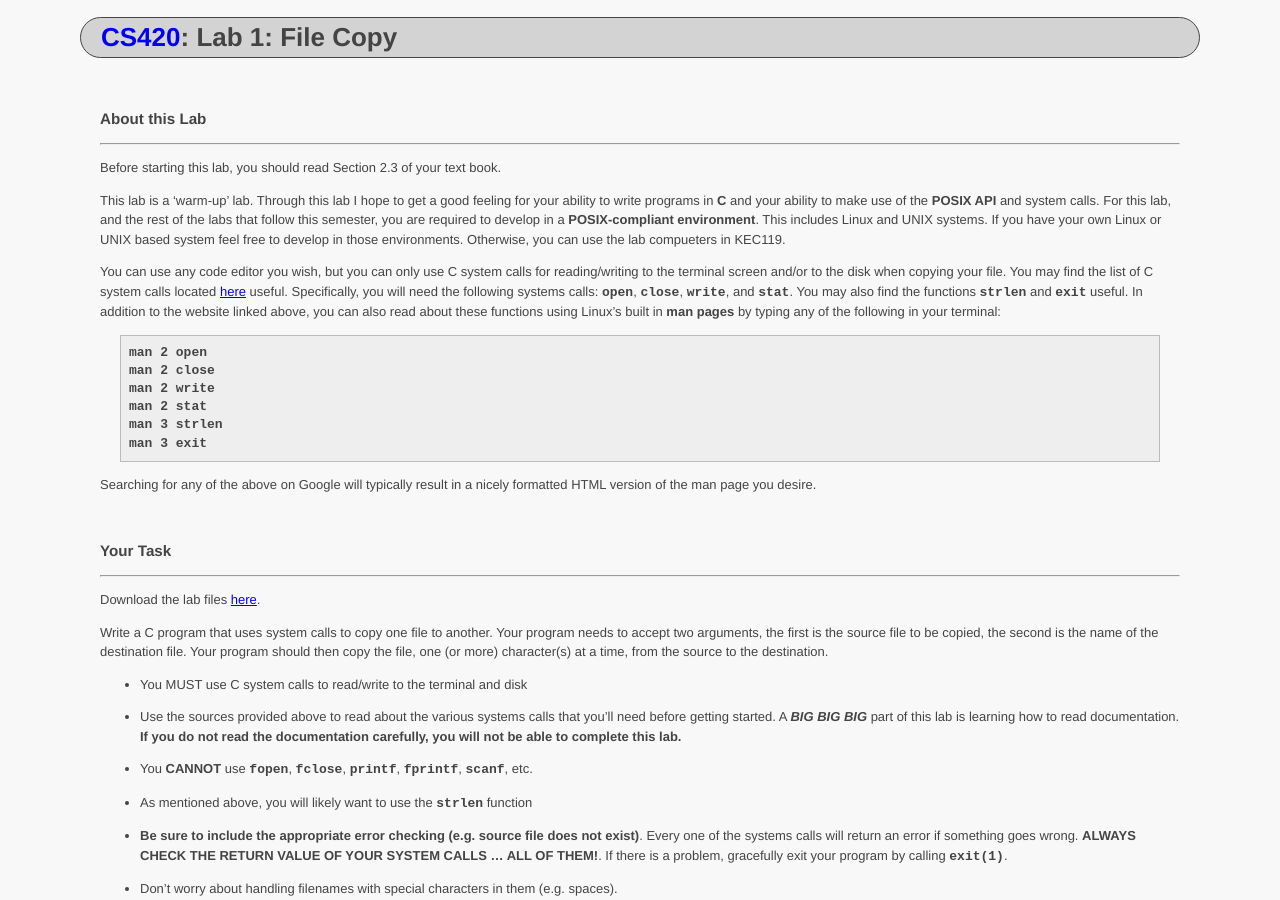
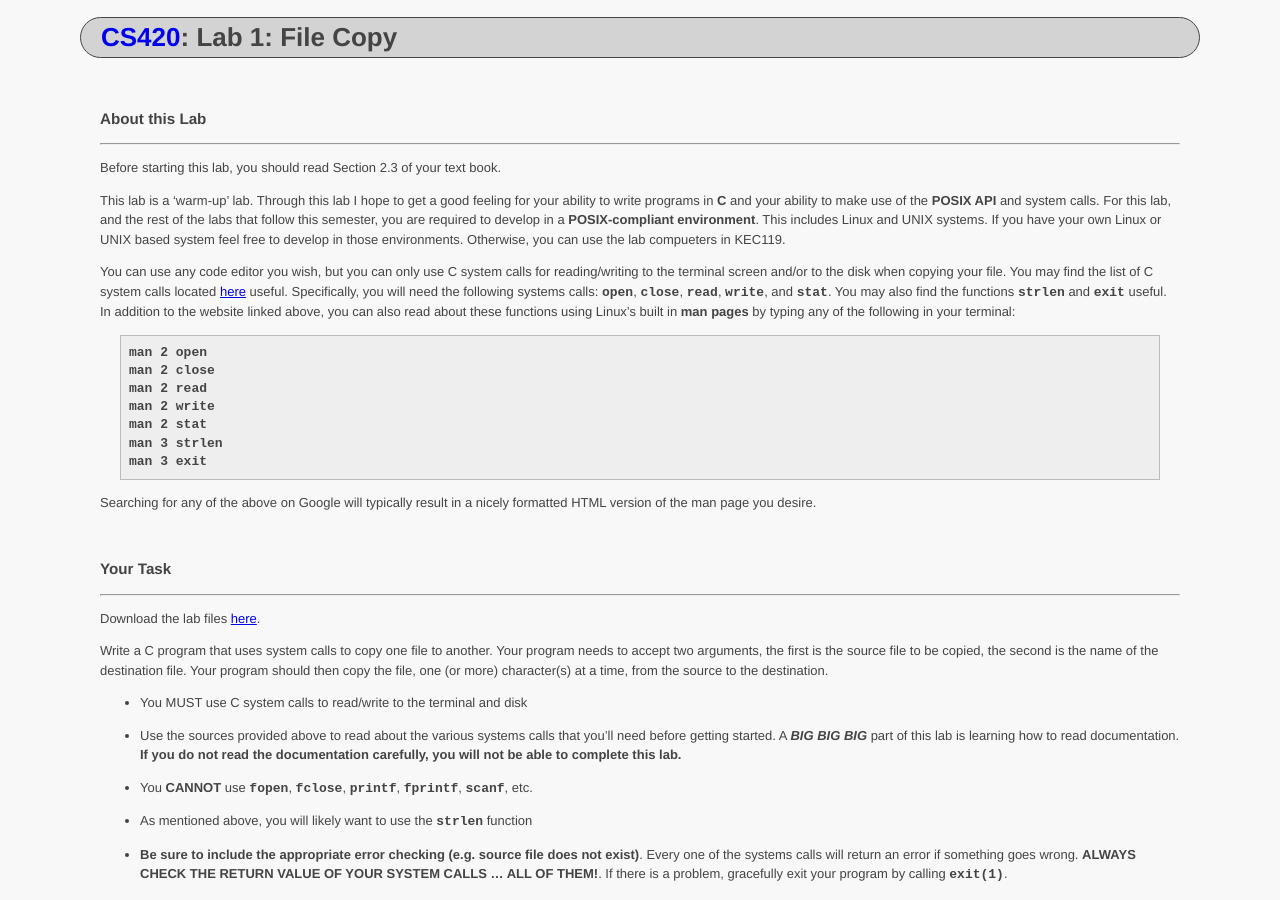
Before and after one commit to ycpcs/cs420-fall2017, a Jekyll site: the page built from labs/lab01.md, in a window 1280 px wide and 900 px high. Built offline with Jekyll 4.4.1, drawn with Linux system fonts in a browser that asks for light colours.

Commit message:
updated lab01

````diff
--- a/labs/lab01.md
+++ b/labs/lab01.md
@@ -16,11 +16,12 @@ Before starting this lab, you should read Section 2.3 of your text book.
 
 This lab is a 'warm-up' lab. Through this lab I hope to get a good feeling for your ability to write programs in **C** and your ability to make use of the **POSIX API** and system calls. For this lab, and the rest of the labs that follow this semester, you are required to develop in a **POSIX-compliant environment**. This includes Linux and UNIX systems. If you have your own Linux or UNIX based system feel free to develop in those environments.  Otherwise, you can use the lab compueters in KEC119.
 
-You can use any code editor you wish, but you can only use C system calls for reading/writing to the terminal screen and/or to the disk when copying your file. You may find the list of C system calls located [here](http://codewiki.wikidot.com/system-calls) useful. Specifically, you will need the following systems calls: **```open```**, **```close```**, **```write```**, and **```stat```**.  You may also find the functions **```strlen```** and **```exit```** useful.  In addition to the website linked above, you can also read about these functions using Linux's built in **man pages** by typing any of the following in your terminal:
+You can use any code editor you wish, but you can only use C system calls for reading/writing to the terminal screen and/or to the disk when copying your file. You may find the list of C system calls located [here](http://codewiki.wikidot.com/system-calls) useful. Specifically, you will need the following systems calls: **```open```**, **```close```**, **```read```**, **```write```**, and **```stat```**.  You may also find the functions **```strlen```** and **```exit```** useful.  In addition to the website linked above, you can also read about these functions using Linux's built in **man pages** by typing any of the following in your terminal:
 
 <pre>
 <b>man 2 open
 man 2 close
+man 2 read
 man 2 write
 man 2 stat
 man 3 strlen
````
